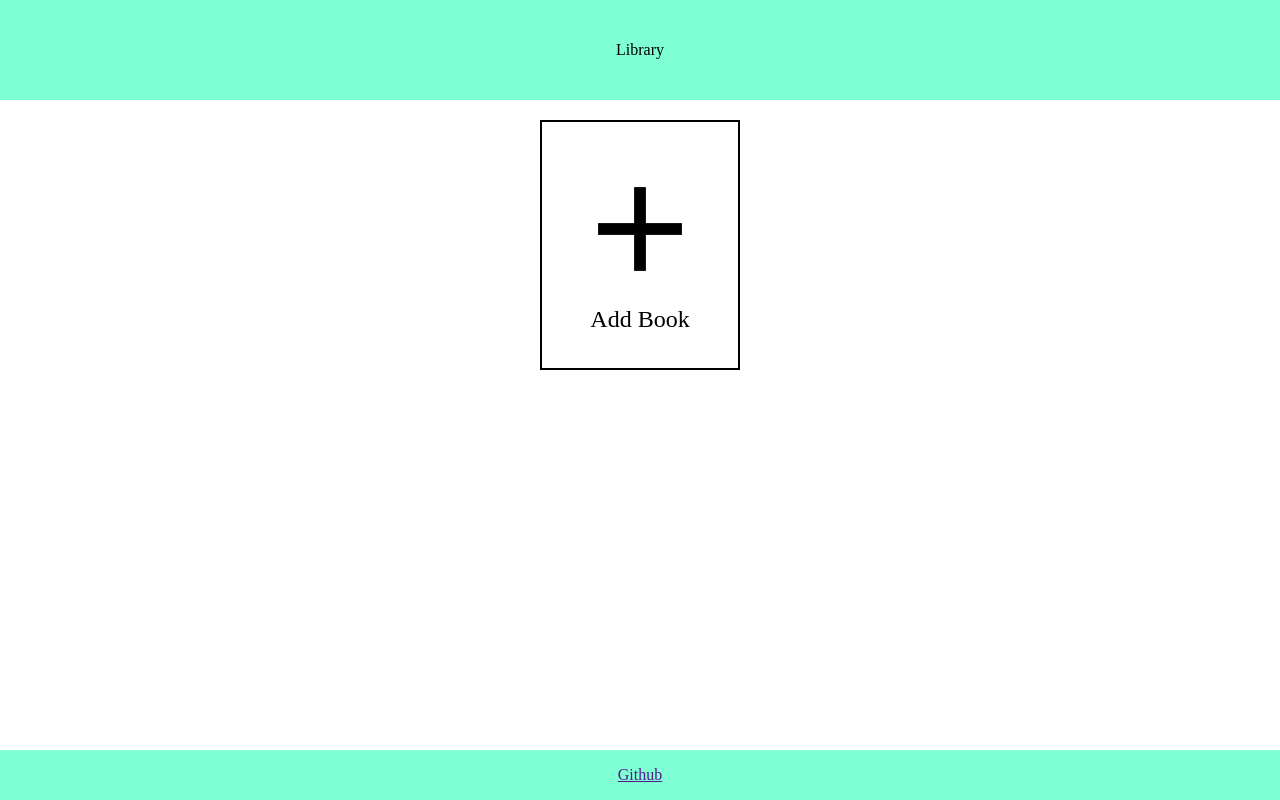
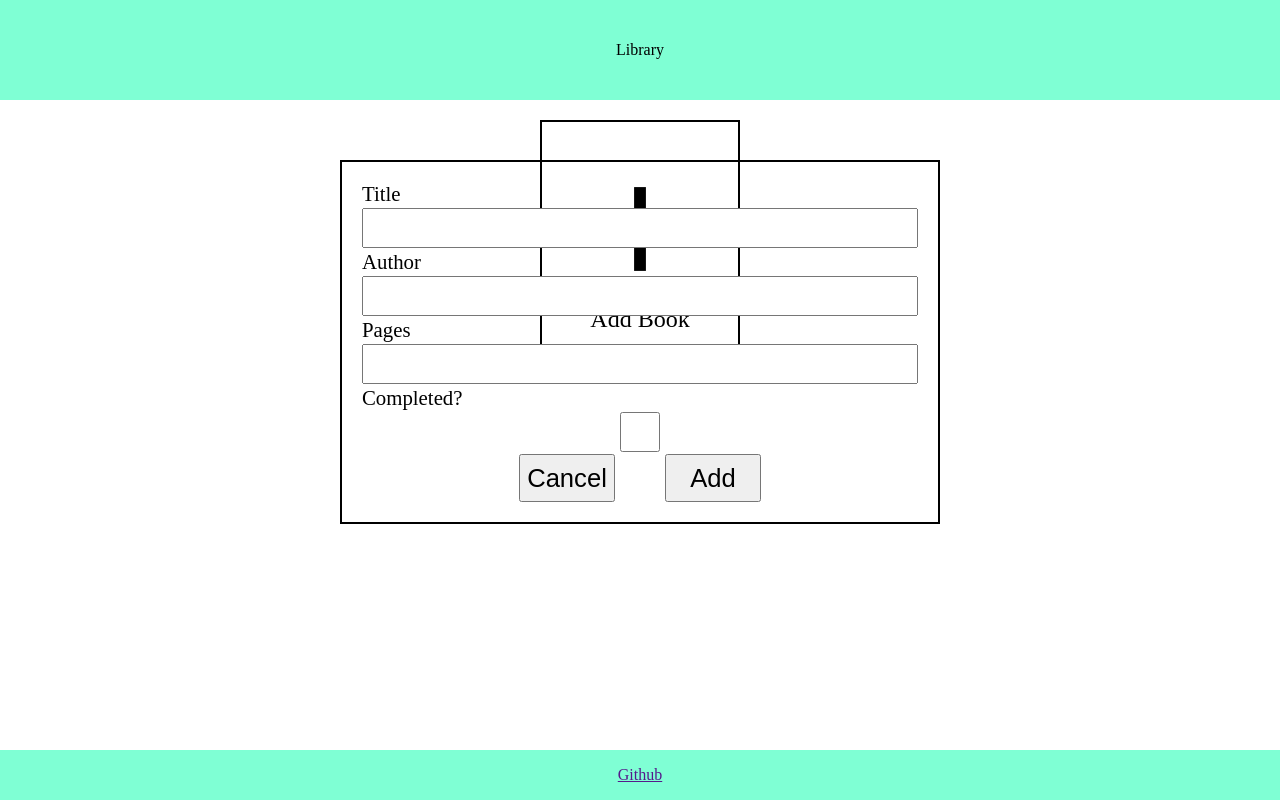
Before and after one commit to N0tAdm1n/library, a plain HTML site: page index.html in a window 1280 px wide. Drawn offline with Linux system fonts and the light colour scheme.

Commit message:
Add css to .get-input-form and its form

```diff
--- a/style.css
+++ b/style.css
@@ -64,5 +64,34 @@ body {
     background-color: aquamarine;
 }
 .hidden {
-    display: none;
+    /* display: none; */
 }
+.get-data-form {
+    display: flex;
+    flex-direction: column;
+    gap: 2px;
+    padding: 20px;
+    width: 600px;
+    position: fixed;
+    top: 20vh;
+    left: 0;
+    right: 0;
+    margin: 0 auto;
+
+    border: 2px solid black;
+    font-size: 1.3rem;
+}
+.get-data-form > input {
+    height: 2.5rem;
+    font-size: 1.7rem;
+}
+.get-data-form-buttons {
+    display: flex;
+    gap: 50px;
+    justify-content: center;
+}
+.get-data-form-buttons > button {
+    height: 3rem;
+    width: 6rem;
+    font-size: 1.6rem;
+}
```
